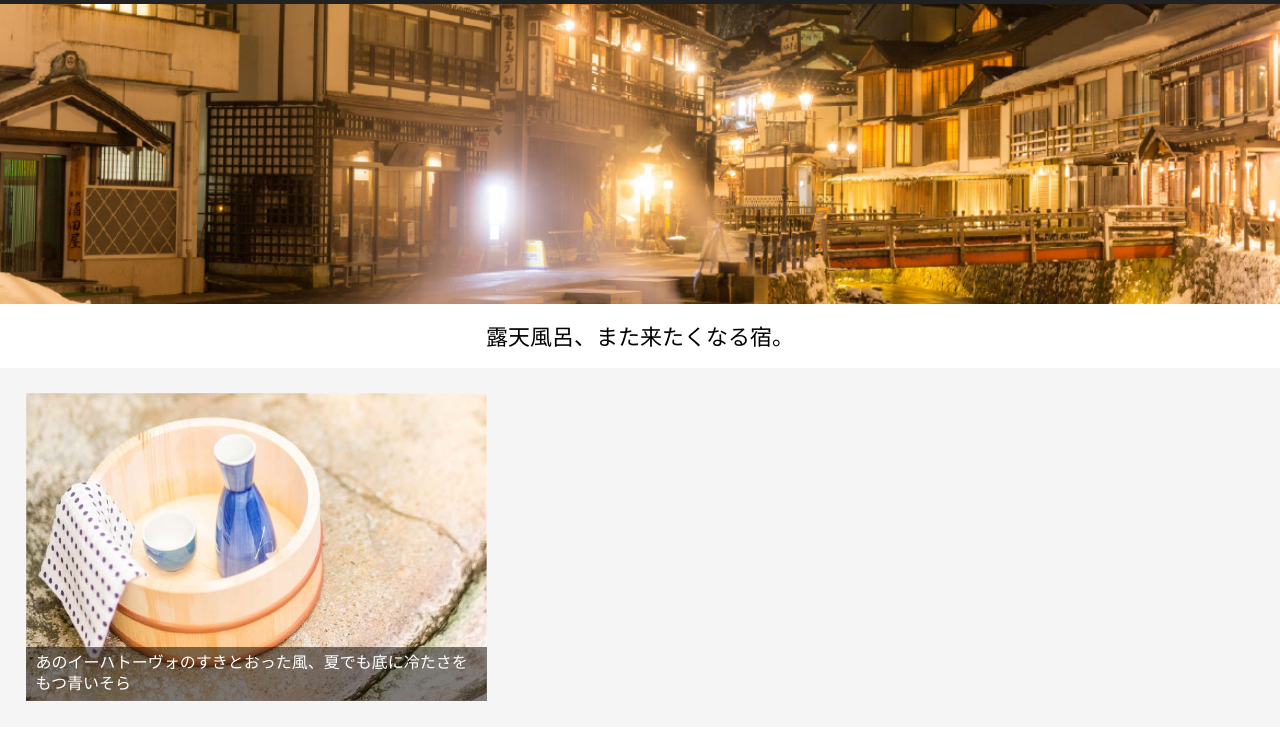
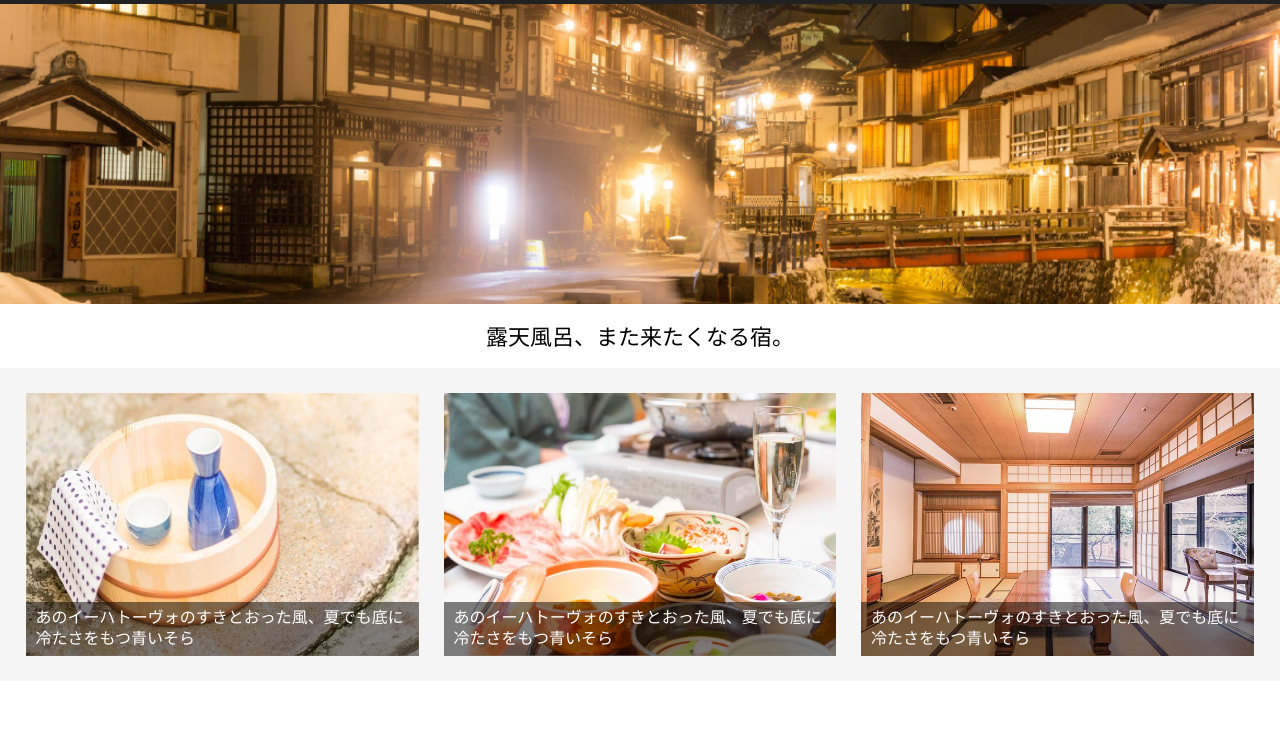
Before and after one commit to ryusei2790/BEN_lesson, a plain HTML site: page ryokan/index.html in a window 1280 px wide. Shown: the part 76-816 px from the top of the page. Drawn offline with Linux system fonts and the light colour scheme; a web font is replaced by a local one.

Commit message:
Add additional images to the image grid and introduce a new info section in index.html

```diff
--- a/ryokan/index.html
+++ b/ryokan/index.html
@@ -46,10 +46,27 @@
                 <figcaption class="image-grid__caption">あのイーハトーヴォのすきとおった風、夏でも底に冷たさをもつ青いそら</figcaption>
             </figure>
         </div>
+        <div class="image-grid__item">
+            <figure class="image-grid__figure">
+                <img srcset="images/grid-image2.jpg 1000w, images/grid-image2@2x.jpg 2000w" src="images/grid-image2.jpg" alt="" class="image-grid__image">
+                <figcaption class="image-grid__caption">あのイーハトーヴォのすきとおった風、夏でも底に冷たさをもつ青いそら</figcaption>
+            </figure>
+        </div>
+        <div class="image-grid__item">
+            <figure class="image-grid__figure">
+                <img srcset="images/grid-image3.jpg 1000w, images/grid-image3@2x.jpg 2000w" src="images/grid-image3.jpg" alt="" class="image-grid__image">
+                <figcaption class="image-grid__caption">あのイーハトーヴォのすきとおった風、夏でも底に冷たさをもつ青いそら</figcaption>
+            </figure>
+        </div>
      </section>
 
 
     <!-- info-grid -->
+     <section class="info-grid">
+        <h2 class="info-grid__head">
+            section.access
+        </h2>
+     </section>
 
 
 
```
